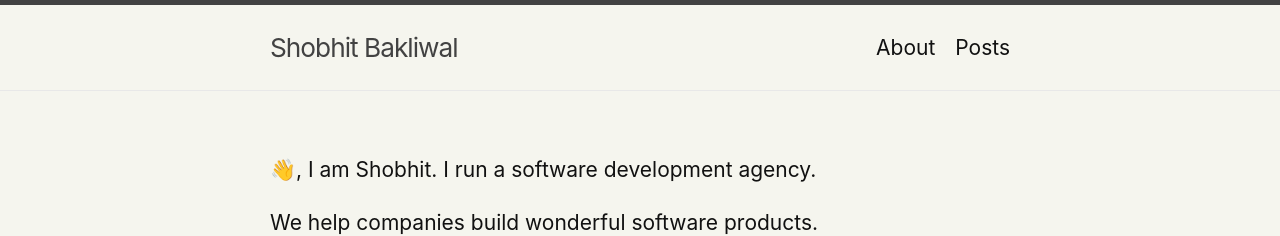
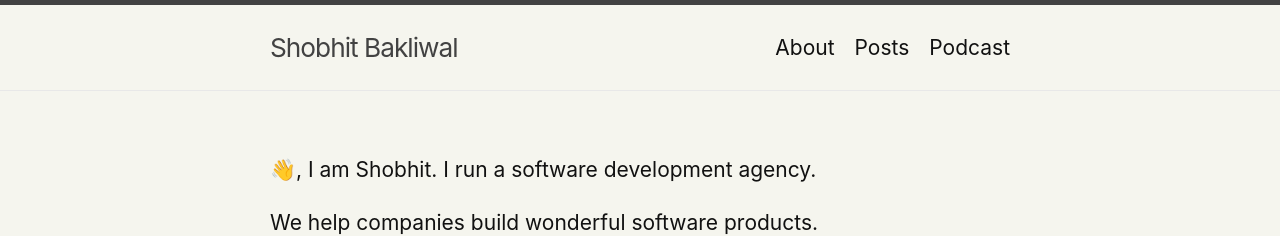
Before and after one commit to shobhitic/shobhitic.github.io, a Jekyll site: the page built from index.markdown, in a window 1280 px wide. Shown: the top 236 px of the page. Built offline with Jekyll 4.4.1, drawn with Linux system fonts in a browser that asks for light colours; comment, search, counter and statistics services are not loaded.

Commit message:
added podcast to header

```diff
--- a/_includes/header.html
+++ b/_includes/header.html
@@ -23,6 +23,7 @@
             <a class="page-link" href="{{ my_page.url | relative_url }}">{{ my_page.title | escape }}</a>
             {%- endif -%}
           {%- endfor -%}
+          <a class="page-link" href="https://www.youtube.com/channel/UC7dyFXGXDbMYHxW-K1RHcOw">Podcast</a>
         </div>
       </nav>
     {%- endif -%}
```
Also changed, not shown: README.md.
